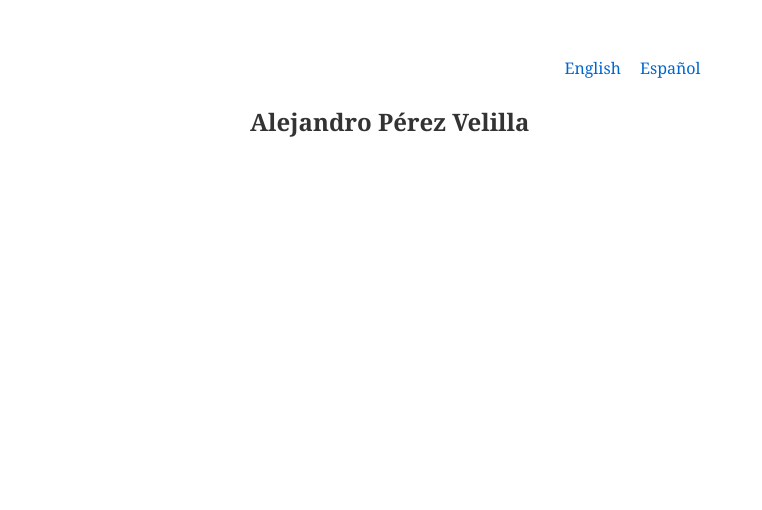
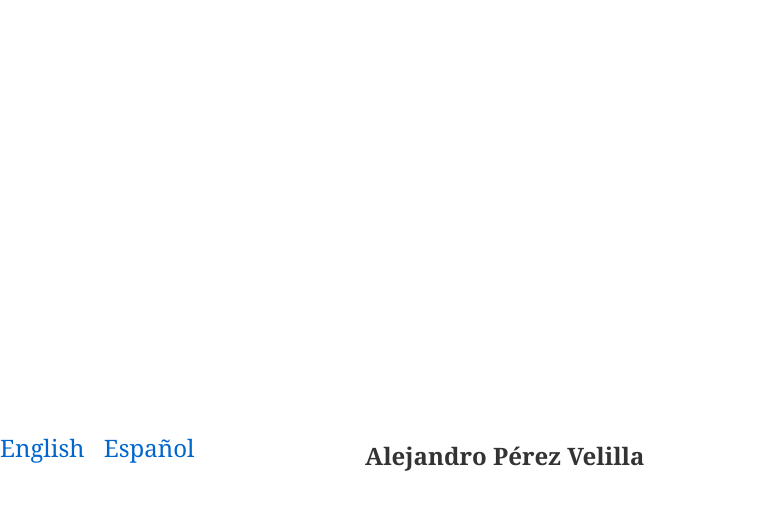
Before and after one commit to datadreamscorp/datadreamscorp.github.io, a Jekyll site: the page built from index.md, in a window 1280 px wide. Shown: the top 510 px of the page, without its empty margins (0-762 px from the left). Built offline with Jekyll 4.4.1, drawn with Linux system fonts in a browser that asks for light colours.

Commit message:
labding fluff

```diff
--- a/_layouts/default.html
+++ b/_layouts/default.html
@@ -5,6 +5,9 @@
     <meta name="viewport" content="width=device-width, initial-scale=1.0">
     <title>{{ page.title }}</title>
     <link rel="stylesheet" href="{{ '/assets/style.css' | relative_url }}">
+    {% if page.landing_page %}
+    <link rel="stylesheet" href="{{ '/assets/landing.css' | relative_url }}">
+    {% endif %}
 </head>
 <body>
     <nav>
--- /dev/null
+++ b/assets/landing.css
@@ -0,0 +1,38 @@
+body {
+    font-family: Georgia, "Times New Roman", Times, serif;
+    margin: 0;
+    padding: 0;
+    background-color: #ffffff;
+    color: #333;
+    display: flex;
+    justify-content: center;
+    align-items: center;
+    height: 100vh;  // Ensures the body takes full viewport height
+    width: 100vw;   // Ensures the body takes full viewport width
+}
+
+.center-content {
+    text-align: center;
+    width: 100%;   // Ensures the content container spans the full width
+}
+
+nav ul {
+    list-style-type: none;
+    padding: 0;
+}
+
+nav ul li {
+    display: inline;
+    margin-right: 15px;
+}
+
+nav ul li a {
+    font-family: inherit;
+    color: #0066cc;
+    text-decoration: none;
+    font-size: 1.5em;
+}
+
+nav ul li a:hover {
+    text-decoration: underline;
+}
```
Also changed, not shown: index.md (+1 -0 lines).
